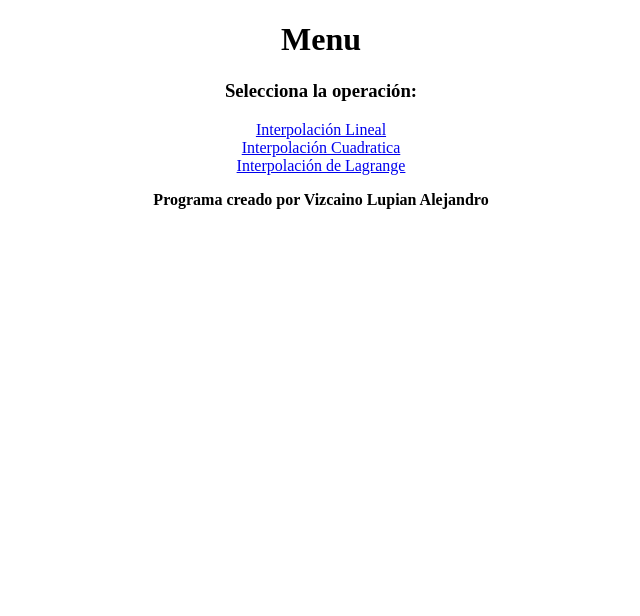
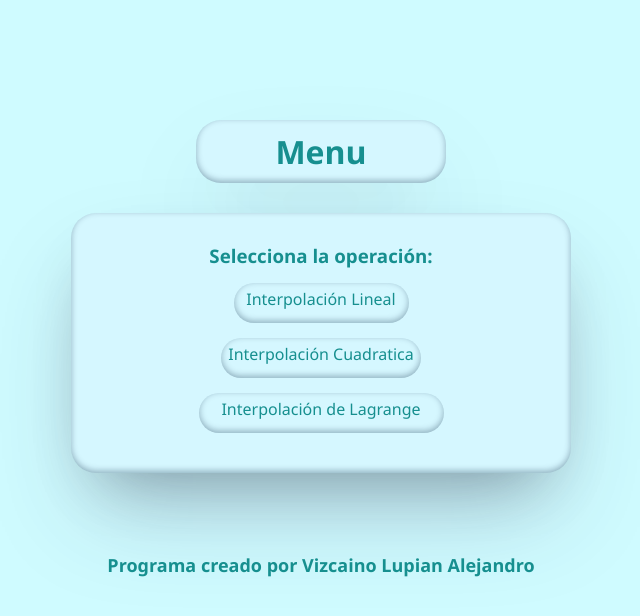
Before and after one commit to Anepian/Anepian.github.io, a plain HTML site: page index.html in a window 1280 px wide. Shown: the whole page, without its empty margins (319-959 px from the left). Drawn offline with Linux system fonts and the light colour scheme.

Commit message:
Update index.html

```diff
--- a/index.html
+++ b/index.html
@@ -6,8 +6,8 @@
     <meta http-equiv="X-UA-Compatible" content="IE=edge">
     <meta name="viewport" content="width=device-width, initial-scale=1.0">
     <title>Menu</title>
-    <script src="../code.js"></script>
-    <link href="../Programa de aplicación/css/style4.css" rel="stylesheet" type="text/css">
+    <script src="./code.js"></script>
+    <link href="./css/style4.css" rel="stylesheet" type="text/css">
 </head>
 
 <center>
@@ -19,13 +19,13 @@
         <div class="base">
             <h3 class="select-title">Selecciona la operación:</h3>
             <div class="block1">
-                <a href="../Programa de aplicación/html/InterLineal.html">Interpolación Lineal</a>
+                <a href="./html/InterLineal.html">Interpolación Lineal</a>
             </div>
             <div class="block2">
-                <a href="../Programa de aplicación/html/InterCuadra.html">Interpolación Cuadratica</a>
+                <a href="./html/InterCuadra.html">Interpolación Cuadratica</a>
             </div>
             <div class="block3">
-                <a href="../Programa de aplicación/html/LagraPG.html">Interpolación de Lagrange</a>
+                <a href="./html/LagraPG.html">Interpolación de Lagrange</a>
             </div>
         </div>
         <div class="footer">
```
